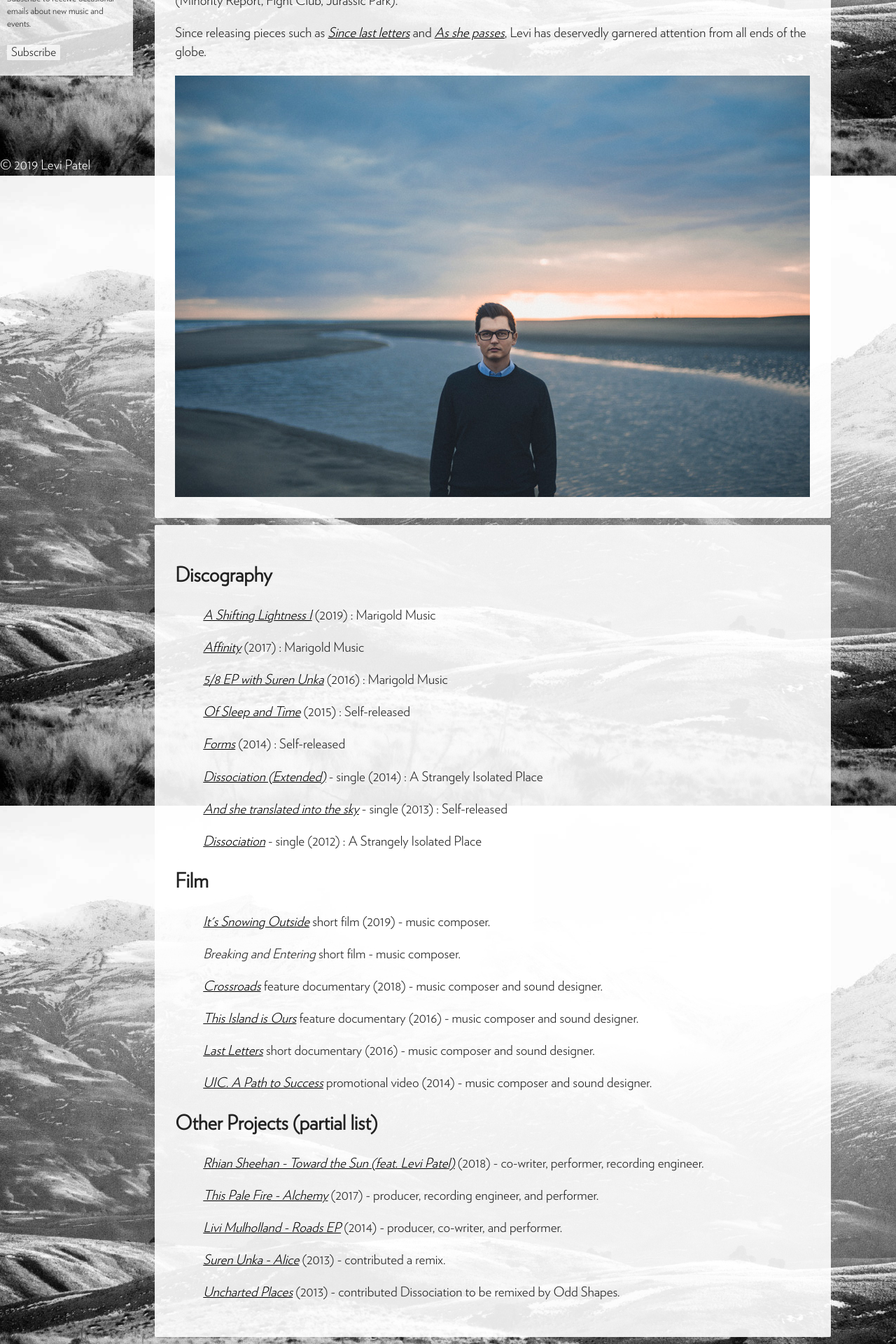
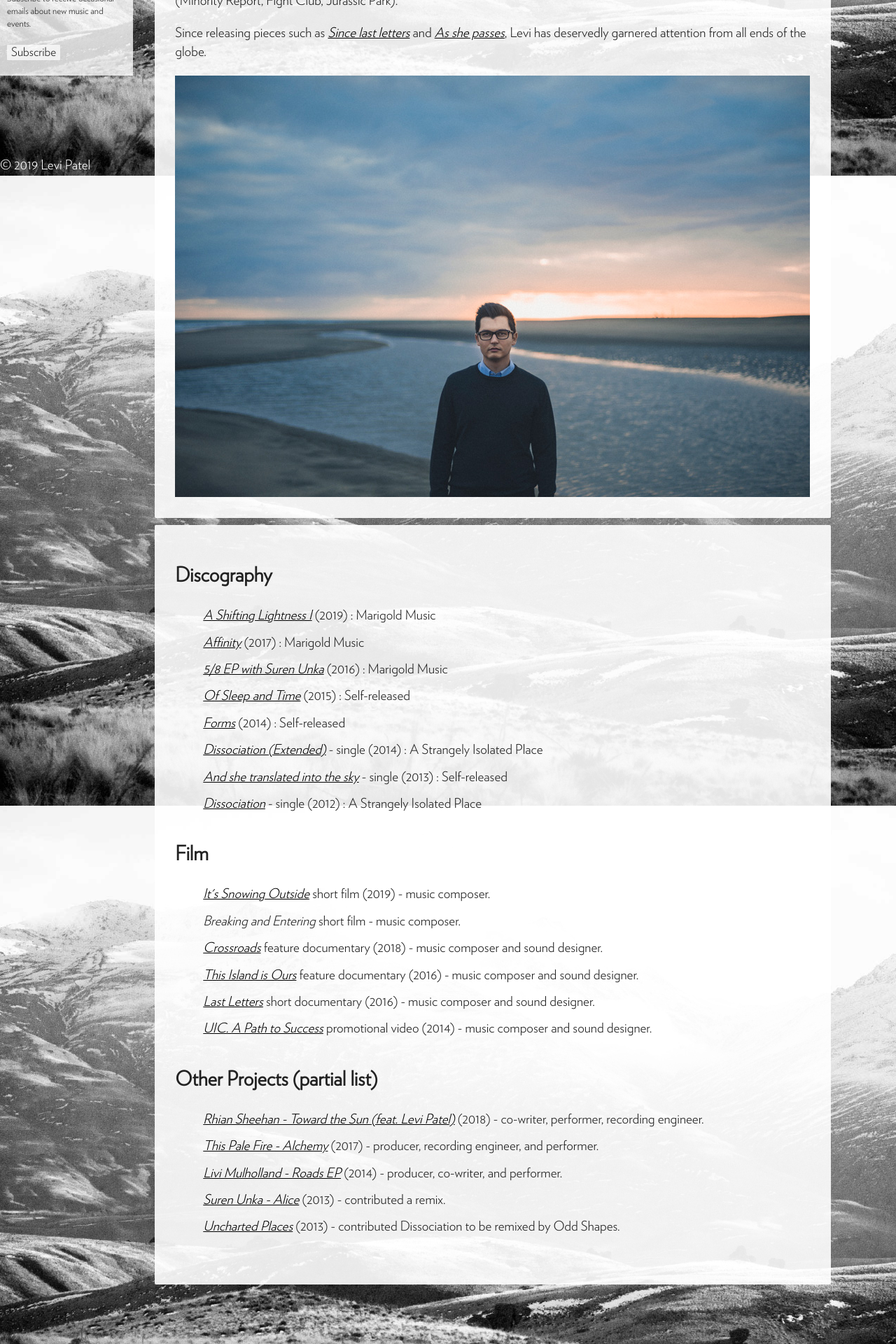
Before and after one commit to levipatel/music, a Jekyll site: the page built from about.html, in a window 1280 px wide. Shown: the part 649-2569 px from the top of the page at 70% size. Built offline with Jekyll 4.4.1, drawn with Linux system fonts in a browser that asks for light colours.

Commit message:
Improve semantic correctness of lists

```diff
--- a/about.html
+++ b/about.html
@@ -21,33 +21,39 @@
 
   <div class="textBG">
   <h2>Discography</h2>
-  <ul><a href="https://levipatel.bandcamp.com/album/a-shifting-lightness-i">A Shifting Lightness I</a> (2019) : Marigold Music</ul>
-  <ul><a href="https://levipatel.bandcamp.com/album/affinity">Affinity</a> (2017) : Marigold Music</ul>
-  <ul><a href="https://surenunka.bandcamp.com/album/5-8">5/8 EP with Suren Unka</a> (2016) : Marigold Music</ul>
-  <ul><a href="https://levipatel.bandcamp.com/album/of-sleep-and-time">Of Sleep and Time</a> (2015) : Self-released</ul>
-  <ul><a href="https://levipatel.bandcamp.com/album/forms">Forms</a> (2014) : Self-released</ul>
-  <ul><a href="https://soundcloud.com/astrangelyisolatedplace/asip005-levi-patel-1">Dissociation (Extended)</a> - single (2014) : A Strangely Isolated Place</ul>
-  <ul><a href="https://levipatel.bandcamp.com/track/and-she-translated-into-the-sky">And she translated into the sky</a> - single (2013) : Self-released</ul>
-  <ul><a href="https://astrangelyisolatedplace.com/2012/05/27/asip005-levi-patel-dissociation/">Dissociation</a> - single (2012) : A Strangely Isolated Place</ul>
+  <ul class="list-unstyled list-spaced">
+    <li><a href="https://levipatel.bandcamp.com/album/a-shifting-lightness-i">A Shifting Lightness I</a> (2019) : Marigold Music</li>
+    <li><a href="https://levipatel.bandcamp.com/album/affinity">Affinity</a> (2017) : Marigold Music</li>
+    <li><a href="https://surenunka.bandcamp.com/album/5-8">5/8 EP with Suren Unka</a> (2016) : Marigold Music</li>
+    <li><a href="https://levipatel.bandcamp.com/album/of-sleep-and-time">Of Sleep and Time</a> (2015) : Self-released</li>
+    <li><a href="https://levipatel.bandcamp.com/album/forms">Forms</a> (2014) : Self-released</li>
+    <li><a href="https://soundcloud.com/astrangelyisolatedplace/asip005-levi-patel-1">Dissociation (Extended)</a> - single (2014) : A Strangely Isolated Place</li>
+    <li><a href="https://levipatel.bandcamp.com/track/and-she-translated-into-the-sky">And she translated into the sky</a> - single (2013) : Self-released</li>
+    <li><a href="https://astrangelyisolatedplace.com/2012/05/27/asip005-levi-patel-dissociation/">Dissociation</a> - single (2012) : A Strangely Isolated Place</li>
+  </ul>
+
 
   <p></p>
 
   <h2>Film</h2>
-  <ul><a href="https://www.imdb.com/title/tt9337716/">It's Snowing Outside</a> short film (2019) - music composer.</ul>
-  <ul><i>Breaking and Entering</i> short film - music composer.</ul>
-  <ul><a href="https://vimeo.com/ondemand/crossroads">Crossroads</a> feature documentary (2018) - music composer and sound designer.</ul>
-  <ul><a href="https://vimeo.com/176279171">This Island is Ours</a> feature documentary (2016) - music composer and sound designer.</ul>
-  <ul><a href="https://vimeo.com/195284427">Last Letters</a> short documentary (2016) - music composer and sound designer.</ul>
-  <ul><a href="https://vimeo.com/113468673">UIC. A Path to Success</a> promotional video (2014) - music composer and sound designer.</ul>
-
+  <ul class="list-unstyled list-spaced">
+    <li><a href="https://www.imdb.com/title/tt9337716/">It's Snowing Outside</a> short film (2019) - music composer.</li>
+    <li><i>Breaking and Entering</i> short film - music composer.</li>
+    <li><a href="https://vimeo.com/ondemand/crossroads">Crossroads</a> feature documentary (2018) - music composer and sound designer.</li>
+    <li><a href="https://vimeo.com/176279171">This Island is Ours</a> feature documentary (2016) - music composer and sound designer.</li>
+    <li><a href="https://vimeo.com/195284427">Last Letters</a> short documentary (2016) - music composer and sound designer.</li>
+    <li><a href="https://vimeo.com/113468673">UIC. A Path to Success</a> promotional video (2014) - music composer and sound designer.</li>
+  </ul>
   <p></p>
 
   <h2>Other Projects (partial list)</h2>
-  <ul><a href="https://open.spotify.com/track/5HwIT2Ftf80clkRm7bf7Q0?si=vmJygD9yQGObDzxCV7UQnw">Rhian Sheehan - Toward the Sun (feat. Levi Patel)</a> (2018) - co-writer, performer, recording engineer.</ul>
-  <ul><a href="https://open.spotify.com/album/0gabkvfTx90aQmI3UAnoyK">This Pale Fire - Alchemy</a> (2017) - producer, recording engineer, and performer.</ul>
-  <ul><a href="https://itunes.apple.com/nz/album/roads-ep/id885729692">Livi Mulholland - Roads EP</a> (2014) - producer, co-writer, and performer.</ul>
-  <ul><a href="https://surenunka.bandcamp.com/album/alice">Suren Unka - Alice</a> (2013) - contributed a remix.</ul>
-  <ul><a href="https://astrangelyisolatedplace.bandcamp.com/album/uncharted-places">Uncharted Places</a> (2013) - contributed Dissociation to be remixed by Odd Shapes.</ul>
+  <ul class="list-unstyled list-spaced">
+    <li><a href="https://open.spotify.com/track/5HwIT2Ftf80clkRm7bf7Q0?si=vmJygD9yQGObDzxCV7UQnw">Rhian Sheehan - Toward the Sun (feat. Levi Patel)</a> (2018) - co-writer, performer, recording engineer.</li>
+    <li><a href="https://open.spotify.com/album/0gabkvfTx90aQmI3UAnoyK">This Pale Fire - Alchemy</a> (2017) - producer, recording engineer, and performer.</li>
+    <li><a href="https://itunes.apple.com/nz/album/roads-ep/id885729692">Livi Mulholland - Roads EP</a> (2014) - producer, co-writer, and performer.</li>
+    <li><a href="https://surenunka.bandcamp.com/album/alice">Suren Unka - Alice</a> (2013) - contributed a remix.</li>
+    <li><a href="https://astrangelyisolatedplace.bandcamp.com/album/uncharted-places">Uncharted Places</a> (2013) - contributed Dissociation to be remixed by Odd Shapes.</li>
+  </ul>
 
   <p></p>
 
--- a/styles.css
+++ b/styles.css
@@ -229,6 +229,16 @@
 
 #artlist {
 	background: rgba(255, 255, 255, 0.9);
+}
+
+ul.list-unstyled {
+	list-style: none;
+	margin-top: 0.6em;
+	margin-bottom: 2em;
+}
+
+.list-spaced li {
+	margin-bottom: 0.6em;
 }
 
 
```
Also changed, not shown: 2 other files.
